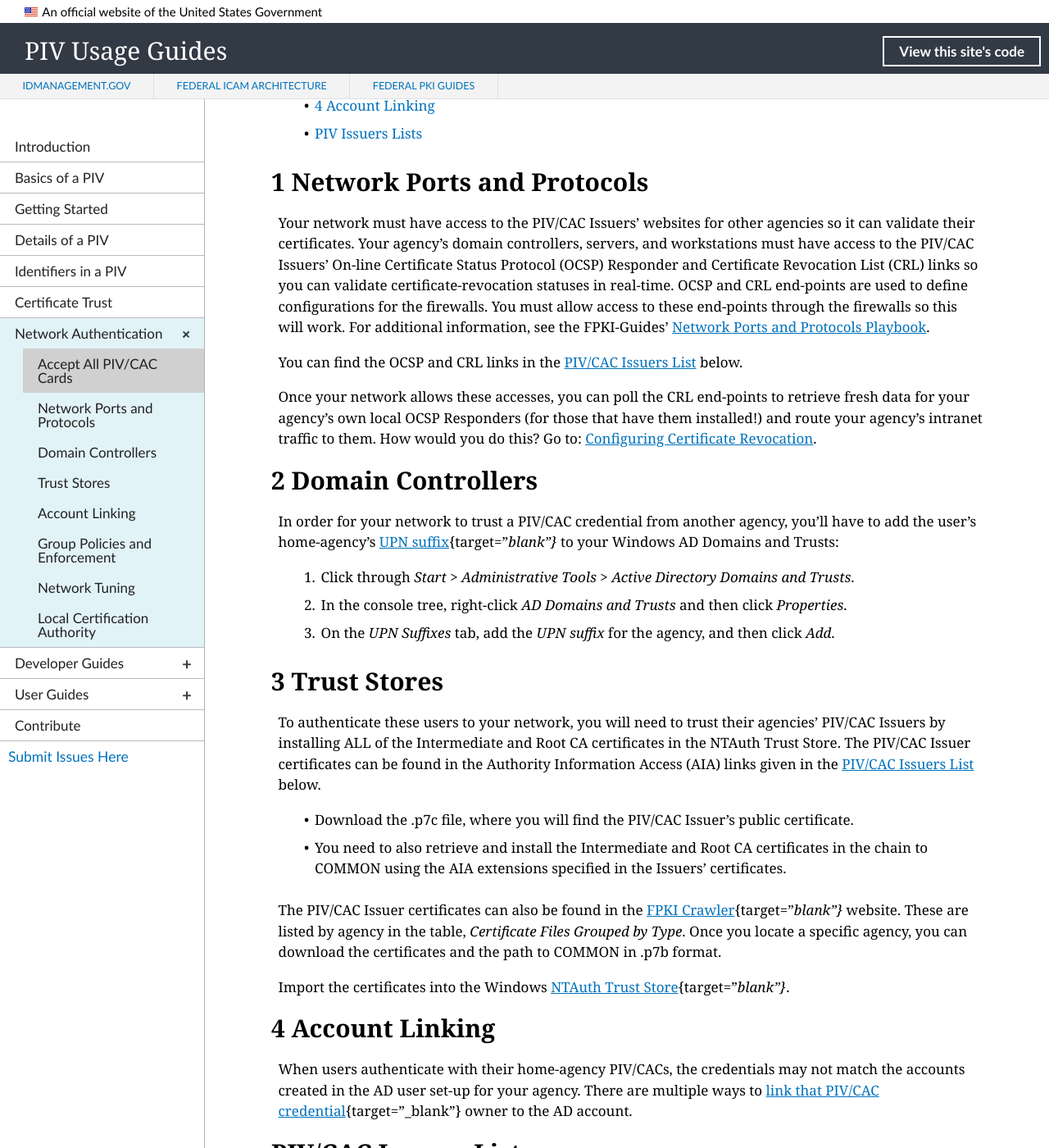
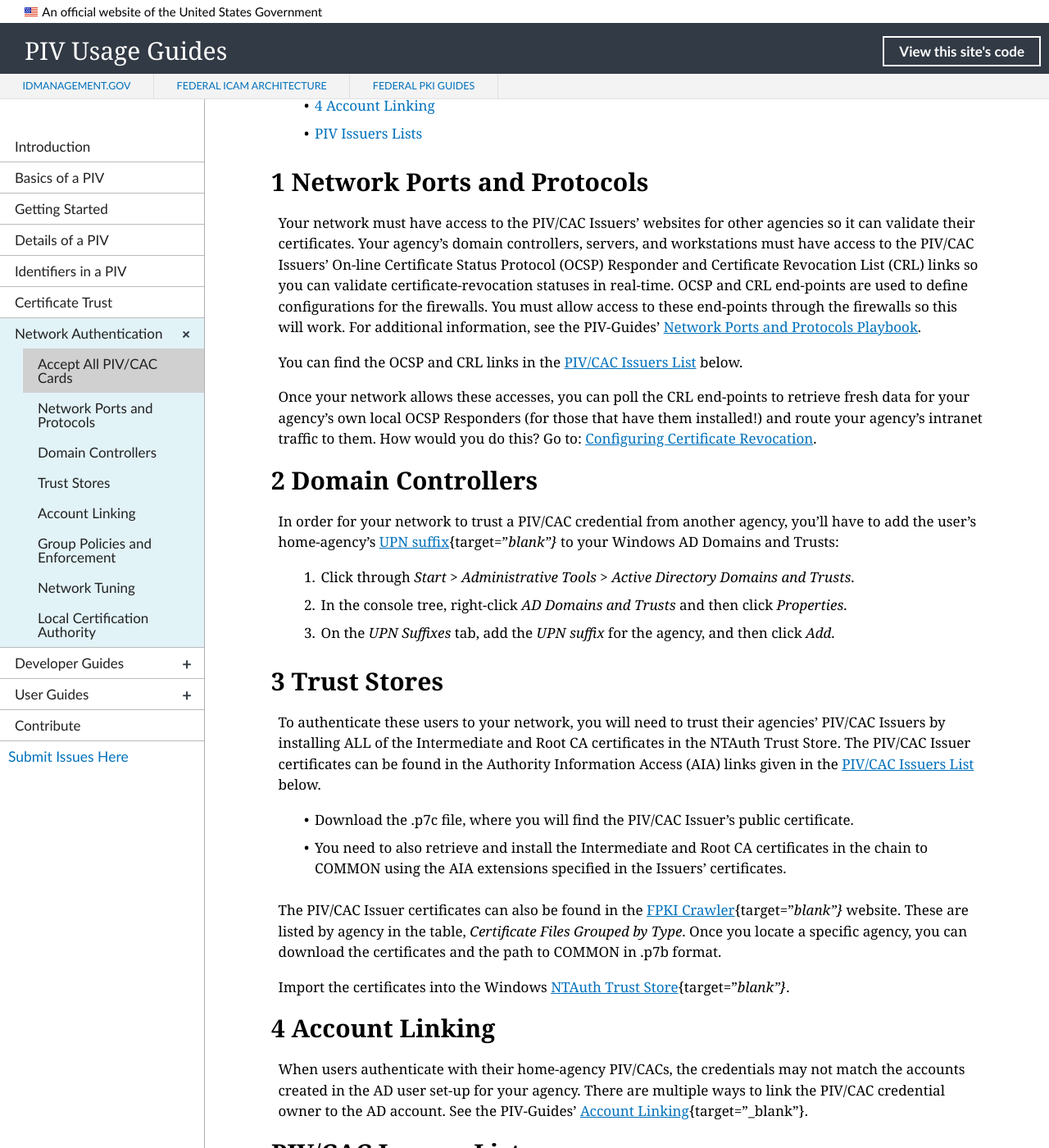
Before and after one commit to GSA/piv-guides, a Jekyll site: the page built from _networkconfig/11_accept-all-piv.md, in a window 1280 px wide and 1400 px high, scrolled down 456 px. Shown: the whole window at 82% size. Built offline with Jekyll 4.4.1, drawn with Linux system fonts in a browser that asks for light colours; nearby versions of some CDN libraries.

Commit message:
Update 11_accept-all-piv.md
Editorial changes

```diff
--- a/_networkconfig/11_accept-all-piv.md
+++ b/_networkconfig/11_accept-all-piv.md
@@ -19,7 +19,7 @@
 
 ## 1 Network Ports and Protocols
 
-Your network must have access to the PIV/CAC Issuers' websites for other agencies so it can validate their certificates. Your agency's domain controllers, servers, and workstations must have access to the PIV/CAC Issuers' On-line Certificate Status Protocol (OCSP) Responder and Certificate Revocation List (CRL) links so you can validate certificate-revocation statuses in real-time. OCSP and CRL end-points are used to define configurations for the firewalls. You must allow access to these end-points through the firewalls so this will work. For additional information, see the FPKI-Guides' [Network Ports and Protocols Playbook]({{site.baseurl}}/networkconfig/ports/#network-ports-and-protocols).
+Your network must have access to the PIV/CAC Issuers' websites for other agencies so it can validate their certificates. Your agency's domain controllers, servers, and workstations must have access to the PIV/CAC Issuers' On-line Certificate Status Protocol (OCSP) Responder and Certificate Revocation List (CRL) links so you can validate certificate-revocation statuses in real-time. OCSP and CRL end-points are used to define configurations for the firewalls. You must allow access to these end-points through the firewalls so this will work. For additional information, see the PIV-Guides' [Network Ports and Protocols Playbook]({{site.baseurl}}/networkconfig/ports/#network-ports-and-protocols).
 
 You can find the OCSP and CRL links in the [PIV/CAC Issuers List](#piv-and-cac-issuers-list) below.
 
@@ -46,7 +46,7 @@
 
 ## 4 Account Linking
 
-When users authenticate with their home-agency PIV/CACs, the credentials may not match the accounts created in the AD user set-up for your agency. There are multiple ways to [link that PIV/CAC credential](https://piv.idmanagement.gov/networkconfig/accounts/){target="_blank"} owner to the AD account.
+When users authenticate with their home-agency PIV/CACs, the credentials may not match the accounts created in the AD user set-up for your agency. There are multiple ways to link the PIV/CAC credential owner to the AD account. See the PIV-Guides' [Account Linking](https://piv.idmanagement.gov/networkconfig/accounts/){target="_blank"}.
 
 ## PIV/CAC Issuers List
 
```
